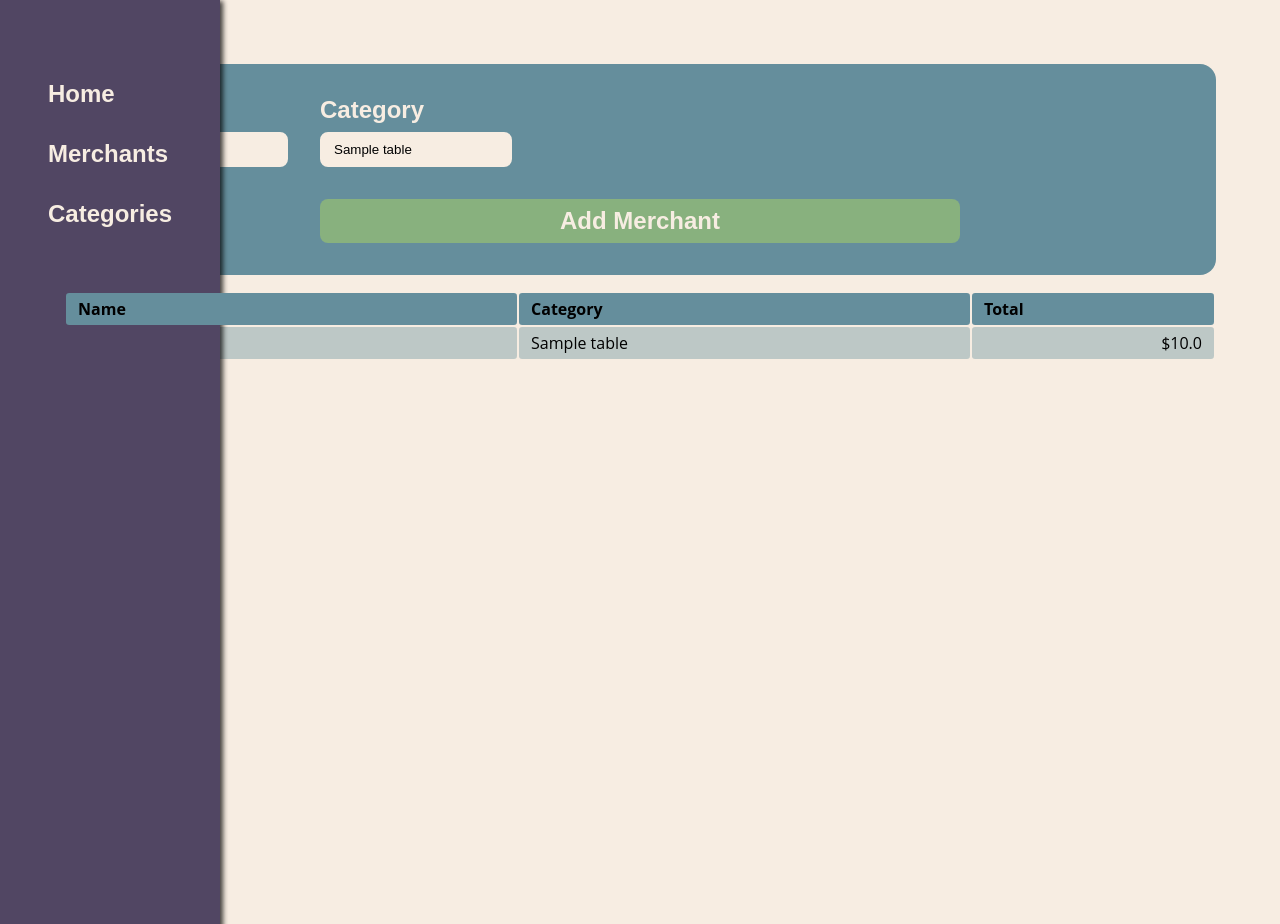
After one commit to austin-hallSCS/budget_app, a Flask app: page /merchants in a window 1280 px wide. The commit adds this page. Run offline with Flask 3, Linux system fonts and the light colour scheme; tables that the repository leaves empty hold one stand-in row (values such as "Sample post").

Commit message:
Added pages for merchants and categories. For some reason, categories page isn't showing all the categories if they have no transaction connected to them.

```diff
--- a/budget/__init__.py
+++ b/budget/__init__.py
@@ -10,7 +10,7 @@ def create_app():
 
     db.init_app(app)
 
-    from .views.transactionview import bp
+    from .views.routes import bp
     app.register_blueprint(bp)
 
     return app
--- a/budget/controllers/categorycontroller.py
+++ b/budget/controllers/categorycontroller.py
@@ -1,18 +1,24 @@
-from sqlalchemy import select
+from sqlalchemy.sql import func
 
 from budget.extensions import db
 from budget.models.models import Category, Merchant, Transaction
 
-def Get_All_Categories_View():
+def Get_All_Categories():
     result = db.session.query(Category).all()
     return result
 
+def Get_All_Categories_Totals():
+    result = db.session.query(Category.category_name, func.round(func.sum(
+        Transaction.transaction_amount), 2).label("total")).group_by(
+        Transaction.category_id).join(
+        Transaction, Transaction.category_id == Category.category_id, isouter=True).all()
+    return result
 def Get_Category_ID(name):
-    result = db.session.execute(select(Category).where(Category.category_name == name)).first()
+    result = db.session.query(Category).where(Category.category_name == name).first()
     if not result:
         return None
     else:
-        return result[0].category_id
+        return result.category_id
 
 def Add_Category(name):
     new_category = Category(category_name=name)
--- a/budget/controllers/merchantcontroller.py
+++ b/budget/controllers/merchantcontroller.py
@@ -1,18 +1,26 @@
-from sqlalchemy import select
+from sqlalchemy.sql import func
 
 from budget.extensions import db
 from budget.models.models import Category, Merchant, Transaction
 from budget.controllers import categorycontroller
-def Get_All_Merchants_View():
-    result = result = db.session.execute(select(Merchant.merchant_name, Category.category_name).select_from(Merchant).join(Category)).all()
+def Get_All_Merchants():
+    result = db.session.execute(Merchant.merchant_name, Category.category_name).join(Category, Category.category_id == Merchant.category_id, isouter=True).all()
+    return result
+
+def Get_All_Merchants_Totals():
+    result = db.session.query(Merchant.merchant_name, func.round(func.sum(
+        Transaction.transaction_amount), 2).label("total"), Category.category_name).group_by(
+        Transaction.merchant_id).join(
+        Transaction, Transaction.merchant_id == Merchant.merchant_id, isouter=True).join(
+        Category, Category.category_id == Merchant.category_id, isouter=True).all()
     return result
 
 def Get_Merchant_ID(name):
-    result = db.session.execute(select(Merchant).where(Merchant.merchant_name == name)).first()
+    result = db.session.query(Merchant).where(Merchant.merchant_name == name).first()
     if not result:
         return None
     else:
-        return result[0].merchant_id
+        return result.merchant_id
 
 def Add_Merchant(data):
     existing = Get_Merchant_ID(data["name"])
--- a/budget/models/models.py
+++ b/budget/models/models.py
@@ -17,7 +17,7 @@ class Category(db.Model):
     merchants = db.relationship("Merchant", backref="category")
 
     def __repr__(self):
-        return self.name
+        return self.category_name
 
 class Merchant(db.Model):
     __tablename__ = "merchant_table"
@@ -28,7 +28,7 @@ class Merchant(db.Model):
     transactions = db.relationship("Transaction", backref="merchant")
 
     def __repr__(self):
-        return self.name
+        return self.merchant_name
 
 
 class Transaction(db.Model):
@@ -42,4 +42,4 @@ class Transaction(db.Model):
     category_id = db.Column(db.Integer, db.ForeignKey('category_table.category_id'))
 
     def __repr__(self):
-        return f"{self.date} - {self.description}: {self.amount}"
+        return f"{self.transaction_date} - {self.transaction_description}: {self.transaction_amount}"
--- a/budget/templates/base.html
+++ b/budget/templates/base.html
@@ -5,8 +5,8 @@
 
 <div id="navSidebar" class="sidebar">
     <a href="{{ url_for('transactions.index') }}">Home</a>
-    <a href="">Merchants</a>
-    <a href="">Categories</a>
+    <a href="{{ url_for('transactions.merchants') }}">Merchants</a>
+    <a href="{{ url_for('transactions.categories') }}">Categories</a>
 </div>
 
 <section class="content">
--- /dev/null
+++ b/budget/templates/merchantsview.html
@@ -0,0 +1,45 @@
+{% extends 'base.html' %}
+
+{% block content %}
+    <form method="post">
+        <div>
+            <label for="merchant_name">Name</label>
+            <input type="text" name="merchant_name" id="merchant_name">
+        </div>
+        <div>
+            <label for="category_select">Category</label>
+            <select name="category_select" id="category_select" required>
+                {% for category in categories %}
+                    <option value="{{ category }}">{{ category }}</option>
+                {% endfor %}
+            </select>
+        </div>
+        <div class="submit-button">
+            <input type="submit" value="Add Merchant">
+        </div>
+    </form>
+    <div>
+        <table class="table">
+            <thead class="table_header">
+                <tr>
+                    <th>Name</th>
+                    <th>Category</th>
+                    <th>Total</th>
+                </tr>
+            </thead>
+            <tbody>
+                {% for merchant in merchants %}
+                <tr class="table_row">
+                    <td>{{ merchant.merchant_name }}</td>
+                    <td>{{ merchant.category_name }}</td>
+                    {% if merchant.total == None %}
+                        <td class="number-cell">$0</td>
+                    {% else %}
+                        <td class="number-cell">${{ merchant.total }}</td>
+                    {% endif %}
+                </tr>
+                {% endfor %}
+            </tbody>
+        </table>
+    </div>
+{% endblock %}
--- /dev/null
+++ b/budget/views/routes.py
@@ -0,0 +1,61 @@
+import datetime
+
+from flask import Blueprint, redirect, render_template, request, url_for, session
+
+from budget.controllers.transactioncontroller import Get_All_Transactions_View, Add_Transaction
+from budget.controllers.merchantcontroller import Get_All_Merchants, Get_All_Merchants_Totals, Add_Merchant
+from budget.controllers.categorycontroller import Get_All_Categories, Get_All_Categories_Totals, Add_Category
+
+bp = Blueprint("transactions", __name__)
+
+@bp.route("/", methods=("GET", "POST"))
+def index():
+    # Query for all transactions in db
+    data = Get_All_Transactions_View()
+
+    # Query for all merchants in db, make a list of the simplenames of each
+    allmerchants = Get_All_Merchants()
+    merchantlist = [x.merchant_name for x in allmerchants]
+
+    # Query for all categories in db, make a list
+    allcategories = Get_All_Categories()
+    categorylist = [x.category_name for x in allcategories]
+
+    if request.method == "POST":
+        new_transaction = {"date": datetime.datetime.strptime(request.form["date"], "%Y-%m-%d"),
+                           "amount": request.form["amount"],
+                           "description": request.form["description"],
+                           "merchant": request.form["merchant_select"],
+                           "category": request.form["category_select"]}
+        Add_Transaction(new_transaction)
+        return redirect(url_for("transactions.index"))
+
+    return render_template("transactionsview.html", transactions=data, merchants=merchantlist, categories=categorylist)
+
+@bp.route("/merchants", methods=("GET", "POST"))
+def merchants():
+    # Query for all merchants in db, and total amount for each merchant
+    data = Get_All_Merchants_Totals()
+
+    # Query for all categories in db, make a list
+    allcategories = Get_All_Categories()
+    categorylist = [x.category_name for x in allcategories]
+
+    if request.method == "POST":
+        new_merchant = {"name": request.form["merchant_name"],
+                        "category": request.form["category_select"]}
+        Add_Merchant(new_merchant)
+        return redirect(url_for("transactions.merchants"))
+
+    return render_template("merchantsview.html", merchants=data, categories=categorylist)
+
+@bp.route("/categories", methods=("GET", "POST"))
+def categories():
+    #Query for all categories in db, and total amount for each category
+    data = Get_All_Categories_Totals()
+
+    if request.method == "POST":
+        Add_Category(request.form["category_name"])
+        return redirect(url_for("transactions.categories"))
+
+    return render_template("categoriesview.html", categories=data)
```
Also changed, not shown: budget/controllers/transactioncontroller.py (+5 -5 lines), budget/templates/categoriesview.html (added, +35 -0 lines), budget/views/transactionview.py (deleted, +0 -33 lines).
